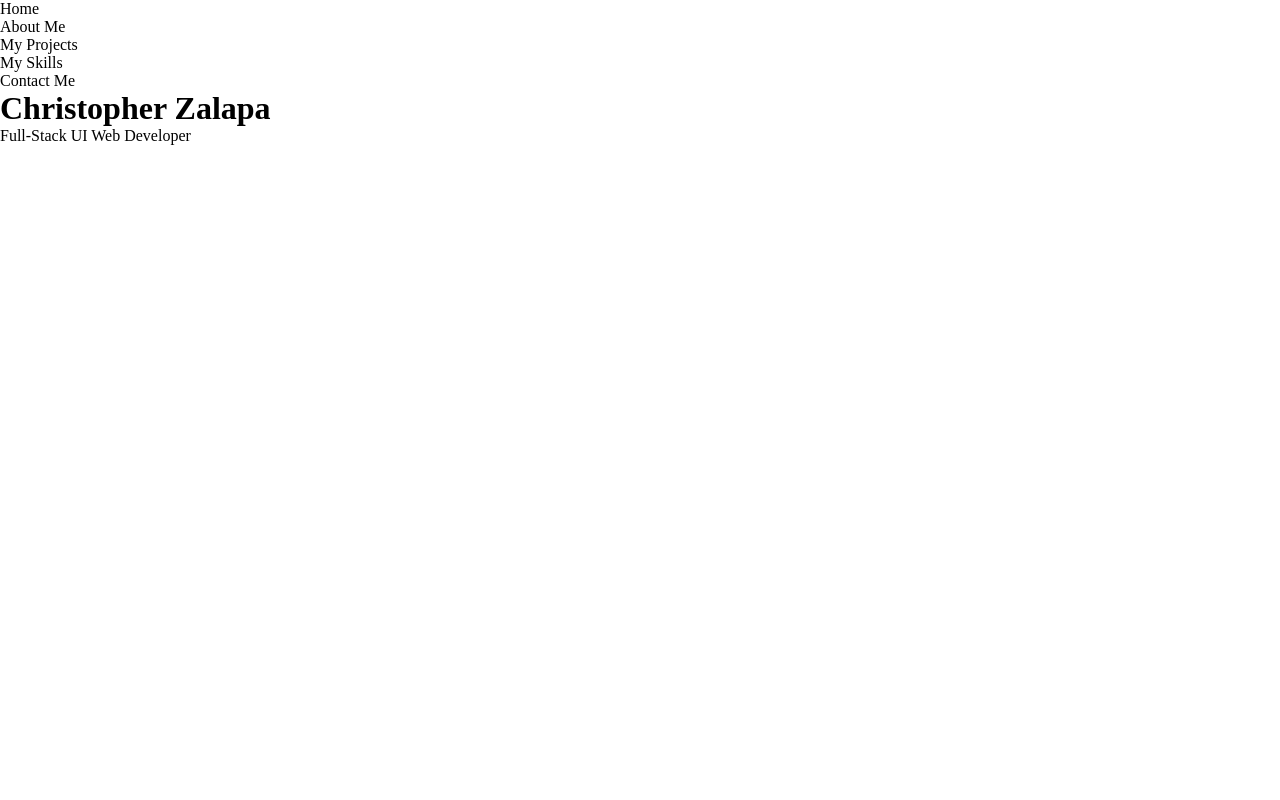
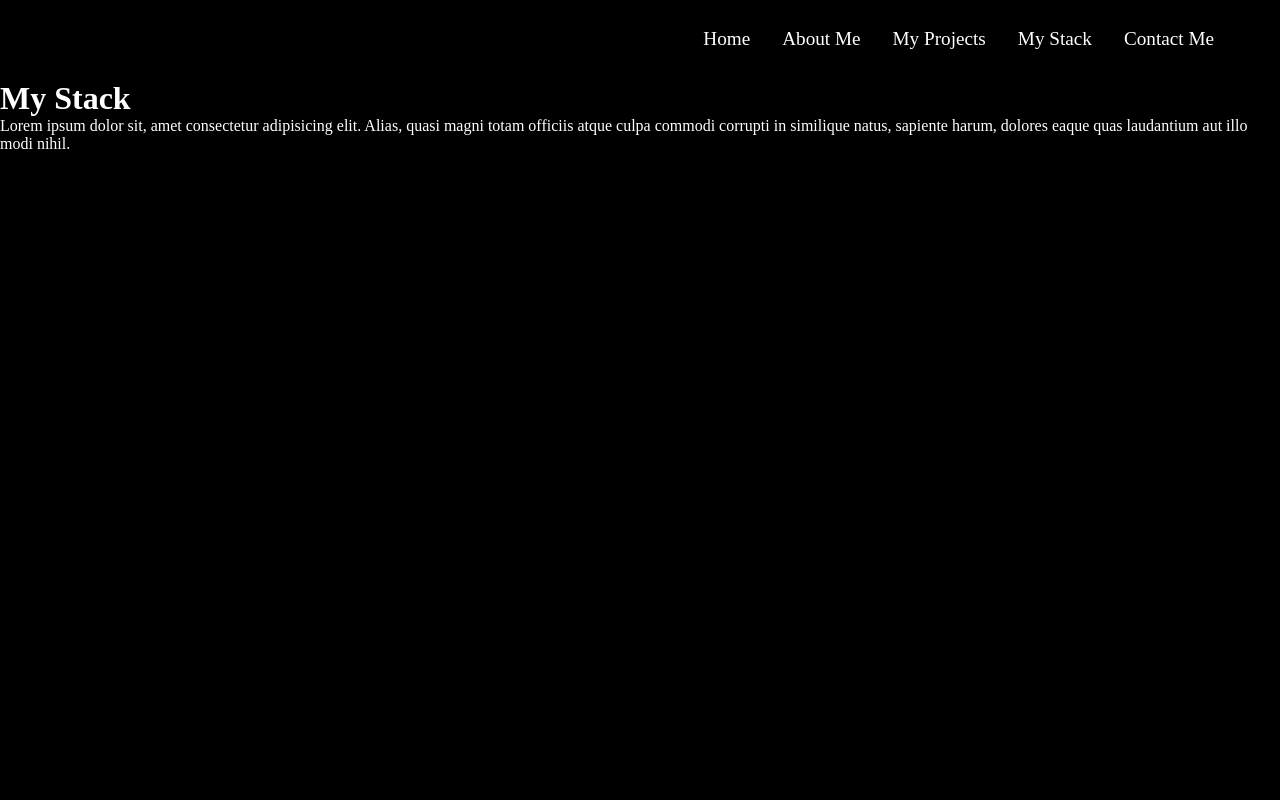
Before and after one commit to ChristopherZalapa/MyPortfolio, a React (Create React App) app: page /mystack in a window 1280 px wide. Shown: the top 800 px of the page. Built offline with nearby package versions, Linux system fonts and the light colour scheme.

Commit message:
HomePage is now scrollable

```diff
--- a/package.json
+++ b/package.json
@@ -9,6 +9,7 @@
     "node-sass": "^4.14.1",
     "react": "^17.0.1",
     "react-dom": "^17.0.1",
+    "react-icons": "^4.1.0",
     "react-router-dom": "^5.2.0",
     "react-scripts": "4.0.1",
     "web-vitals": "^0.2.4"
--- a/src/App.js
+++ b/src/App.js
@@ -1,25 +1,28 @@
 import React, { Component } from 'react';
+import { BrowserRouter as Router, Switch, Route } from 'react-router-dom'
 import Navbar from './components/Navbar'
 import HomePage from './pages/HomePage'
 import AboutPage from './pages/AboutPage'
 import MyProjects from './pages/MyProjects'
-import MySkills from './pages/MySkills'
+import MyStack from './pages/MyStack'
 import ContactPage from './pages/ContactPage'
+import ScrollToTop from './components/ScrollToTop'
 
 import './App.scss';
 
-class App extends Component {
-  render () {
-    return (
-      <div className="App">
-        <Navbar />
-        <HomePage />
-        <AboutPage />
-        <MyProjects />
-        <MySkills />
-        <ContactPage />
-      </div>
-    );
-  }
+function App () {
+  return (
+    <Router>
+      <Navbar />
+      <ScrollToTop />
+      <Switch>
+        <Route exact path="/" component={ HomePage } />
+        <Route path="/about" component={ AboutPage } />
+        <Route path="/myprojects" component={ MyProjects } />
+        <Route path="/mystack" component={ MyStack } />
+        <Route path="/contact" component={ ContactPage } />
+      </Switch>
+    </Router>
+  )
 }
 export default App;
--- a/src/App.scss
+++ b/src/App.scss
@@ -2,6 +2,11 @@
   padding: 0;
   margin: 0;
   box-sizing: border-box;
+  color: white;
+}
+
+body {
+  background-color: black;
 }
 
 .homePageContainer {
--- a/src/components/Navbar.js
+++ b/src/components/Navbar.js
@@ -1,24 +1,53 @@
-import React, { Component } from 'react';
+import React, { useState } from 'react';
+import { Link } from 'react-router-dom'
+import { FaBars, FaTimes } from 'react-icons/fa';
+import './Navbar.scss';
 
+function Navbar() {
+    const [click, setClick] = useState(false)
 
-class  Navbar extends Component {
-    render () {
-        return (
-            <div className="container">
-                <div className="navbar">
-                    <nav>
-                        <ul>
-                            <li>Home</li>
-                            <li>About Me</li>
-                            <li>My Projects</li>
-                            <li>My Skills</li>
-                            <li>Contact Me</li>
-                        </ul>
-                    </nav>
+    const handleClick = () => setClick(!click)
+
+    return (
+        <>
+            <div className="navbar">
+                <div className="navbar-container container">
+                    <div
+                        className="menu-icon"
+                        onClick={ handleClick }>
+                        { click ? <FaTimes /> : <FaBars /> }
+                    </div>
+                    <ul className={ click ? 'nav-menu active' : 'nav-menu' }>
+                        <li className="nav-item">
+                            <Link to="/" className="nav-links">
+                                Home
+                            </Link>
+                        </li>
+                        <li className="nav-item">
+                            <Link to="/about" className="nav-links">
+                                About Me
+                            </Link>
+                        </li>
+                        <li className="nav-item">
+                            <Link to="/myprojects" className="nav-links">
+                                My Projects
+                            </Link>
+                        </li>
+                        <li className="nav-item">
+                            <Link to="/mystack" className="nav-links">
+                                My Stack
+                            </Link>
+                        </li>
+                        <li className="nav-item">
+                            <Link to="/contact" className="nav-links">
+                                Contact Me
+                            </Link>
+                        </li>
+                    </ul>
                 </div>
             </div>
-        )
-    }
+        </>
+    )
 }
 
-export default Navbar;
+export default Navbar
--- /dev/null
+++ b/src/components/Navbar.scss
@@ -0,0 +1,147 @@
+.navbar {
+    background: #000000;
+    height: 80px;
+    display: flex;
+    justify-content: center;
+    align-items: center;
+    font-size: 1.2rem;
+    position: sticky;
+    top: 0;
+    z-index: 999;
+}
+
+.navbar-container {
+    display: flex;
+    justify-content: space-between;
+    height: 80px;
+}
+
+.container {
+    z-index: 1;
+    // width: 100%;
+    max-width: 1300px;
+    // margin-right: auto;
+    margin-left: auto;
+    padding-right: 50px;
+    padding-left: 50px;
+}
+
+.navbar-logo {
+    color: z#fff;
+    justify-self: start;
+    cursor: pointer;
+    text-decoration: none;
+    font-size: 2rem;
+    display: flex;
+    align-items: center;
+}
+
+.navbar-icon {
+    margin-right: 0.5rem;
+}
+
+.nav-menu {
+    display: flex;
+    align-items: center;
+    justify-content: center;
+    list-style: none;
+    text-align: center;
+    justify-content: end;
+}
+
+.nav-item {
+    height: 80px;
+    border-bottom: 2px solid transparent;
+}
+
+.nav-item:hover {
+    border-bottom: 2px solid #fff;
+}
+
+.nav-links {
+    color: #fff;
+    display: flex;
+    align-items: center;
+    text-decoration: none;
+    padding: 0.5rem 1rem;
+    height: 100%;
+}
+
+.fa-bars {
+    color: #fff;
+}
+
+.menu-icon {
+    display: none;
+    color: white;
+}
+
+@media screen and (max-width: 960px) {
+.NavbarItems {
+    position: relative;
+}
+
+.nav-menu {
+    display: flex;
+    flex-direction: column;
+    width: 100%;
+    height: 90vh;
+    position: absolute;
+    top: 80px;
+    left: -100%;
+    opacity: 1;
+    transition: all 0.5s ease;
+}
+
+.nav-menu.active {
+    background: #000000;
+    left: 0;
+    opacity: 1;
+    transition: all 0.6s ease;
+    z-index: 1;
+}
+
+.nav-links {
+    text-align: center;
+    padding: 2rem;
+    width: 100%;
+    display: table;
+}
+
+.nav-links:hover {
+    border-bottom: 2px solid #fff;
+    transform: scale(1.2);
+    transition: all 0.3s ease;
+}
+
+.nav-item:hover {
+    border: none;
+}
+
+.nav-item {
+    width: 100%;
+}
+
+.navbar-logo {
+    position: absolute;
+    top: 0;
+    left: 0;
+    transform: translate(25%, 50%);
+}
+
+.menu-icon {
+    display: block;
+    position: absolute;
+    top: 0;
+    right: 0;
+    transform: translate(-100%, 60%);
+    font-size: 1.8rem;
+    cursor: pointer;
+}
+
+.fa-times {
+    color: #fff;
+    font-size: 2rem;
+}
+
+}
--- /dev/null
+++ b/src/components/ScrollToTop.js
@@ -0,0 +1,12 @@
+import { useEffect } from "react";
+import { useLocation } from "react-router-dom";
+
+export default function ScrollToTop() {
+    const { pathname } = useLocation();
+
+    useEffect(() => {
+        window.scrollTo(0, 0);
+    }, [pathname]);
+
+    return null;
+}
--- a/src/index.js
+++ b/src/index.js
@@ -1,11 +1,6 @@
 import React from 'react';
 import ReactDOM from 'react-dom';
+
 import App from './App';
 
-
-ReactDOM.render(
-  <React.StrictMode>
-    <App />
-  </React.StrictMode>,
-  document.getElementById('root')
-);
+ReactDOM.render(<App />, document.getElementById('root'));
--- a/src/pages/HomePage.js
+++ b/src/pages/HomePage.js
@@ -1,11 +1,21 @@
 import React, { Component } from 'react'
+import AboutPage from './AboutPage';
+import MyProjects from './MyProjects'
+import MyStack from './MyStack'
+import ContactPage from './ContactPage'
 
 class HomePage extends Component {
     render () {
         return (
-            <div className="homePageContainer">
-                <h1>Christopher Zalapa</h1>
-                <p>Full-Stack UI Web Developer</p>
+            <div>
+                <div className="homePageContainer">
+                    <h1>Christopher Zalapa</h1>
+                    <p>Full-Stack UI Web Developer</p>
+                </div>
+                <AboutPage />
+                <MyProjects />
+                <MyStack />
+                <ContactPage />
             </div>
         )
     }
--- a/src/pages/MySkills.js
+++ b/src/pages/MyStack.js
@@ -4,7 +4,7 @@ class MySkills extends Component {
     render() {
         return (
             <div className="mySkillsContainer">
-                <h1>My Skills</h1>
+                <h1>My Stack</h1>
                 <p>Lorem ipsum dolor sit, amet consectetur adipisicing elit. Alias, quasi magni totam officiis atque culpa commodi corrupti in similique natus, sapiente harum, dolores eaque quas laudantium aut illo modi nihil.</p>
             </div>
         );
```
Also changed, not shown: 2 other files (tests, documents, lock files or other folders).
